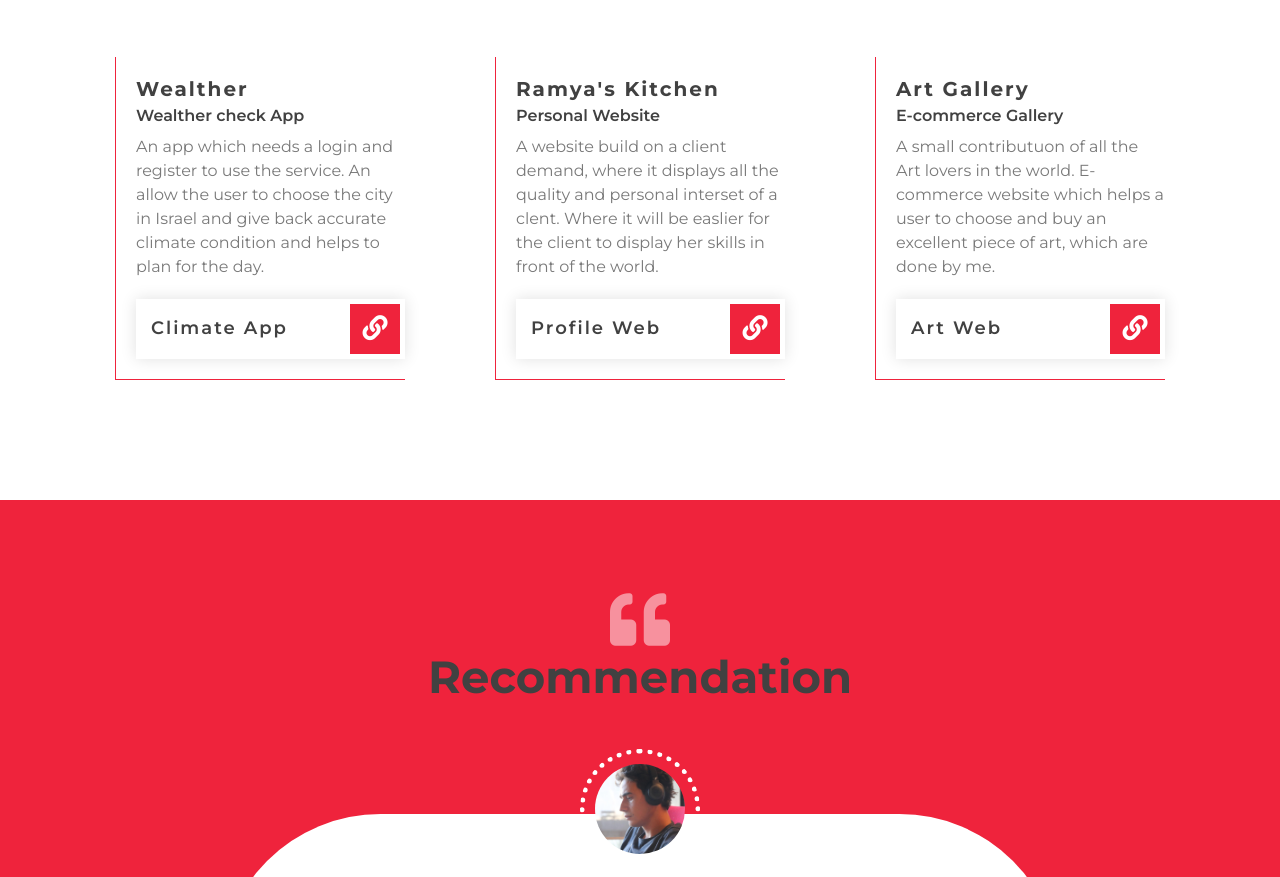
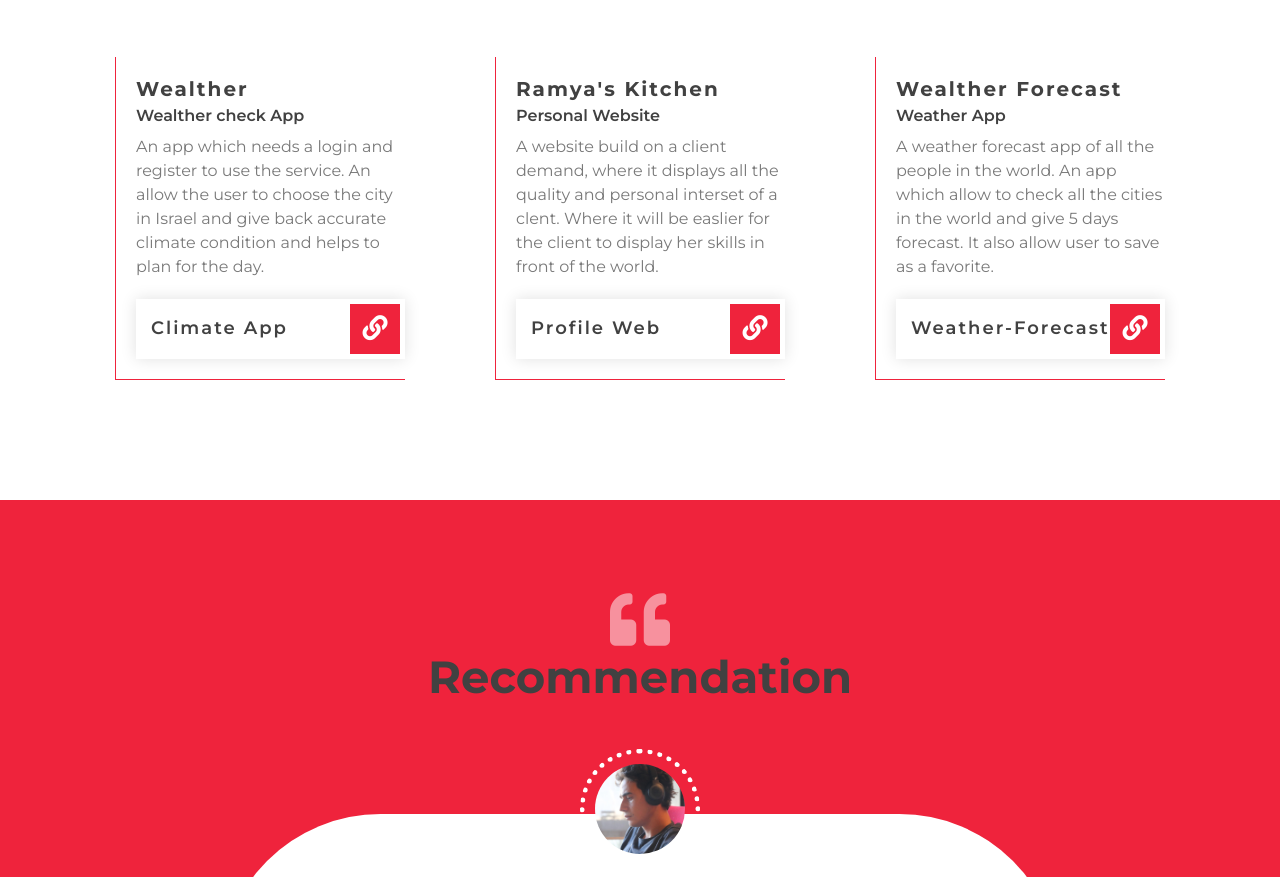
Before and after one commit to trediagaurav/portfolio, a plain HTML site: page index.html in a window 1280 px wide. Shown: the part 5422-6299 px from the top of the page. Drawn offline with nearby package versions, Linux system fonts and the light colour scheme.

Commit message:
added a new project

```diff
--- a/index.html
+++ b/index.html
@@ -590,15 +590,16 @@
                                     <div class="row align-items-center">
                                         <div class="col-md-12">
                                             <div class="experience exp-col">
-                                                <h3>Art Gallery</h3>
-                                                <h5>E-commerce Gallery</h5>
-                                                <p>A small contributuon of all the Art lovers in the world. E-commerce
-                                                    website which helps a user to choose and buy an excellent piece of
-                                                    art, which are done by me.
+                                                <h3>Wealther Forecast</h3>
+                                                <h5>Weather App</h5>
+                                                <p>
+                                                    A weather forecast app of all the people in the world. An app which allow to
+                                                    check all the cities in the world and give 5 days forecast. It also allow user
+                                                    to save as a favorite.
                                                 </p>
                                                 <div class="portfolio-text">
-                                                    <h3>Art Web</h3>
-                                                    <a class="btn" href="https://trediagaurav.github.io/Art-gallery"
+                                                    <h3>Weather-Forecast App</h3>
+                                                    <a class="btn" href="https://trediagaurav.github.io/weatherForecast/"
                                                         target="_blank">
                                                         <i class="fas fa-link"></i>
                                                     </a>
```
